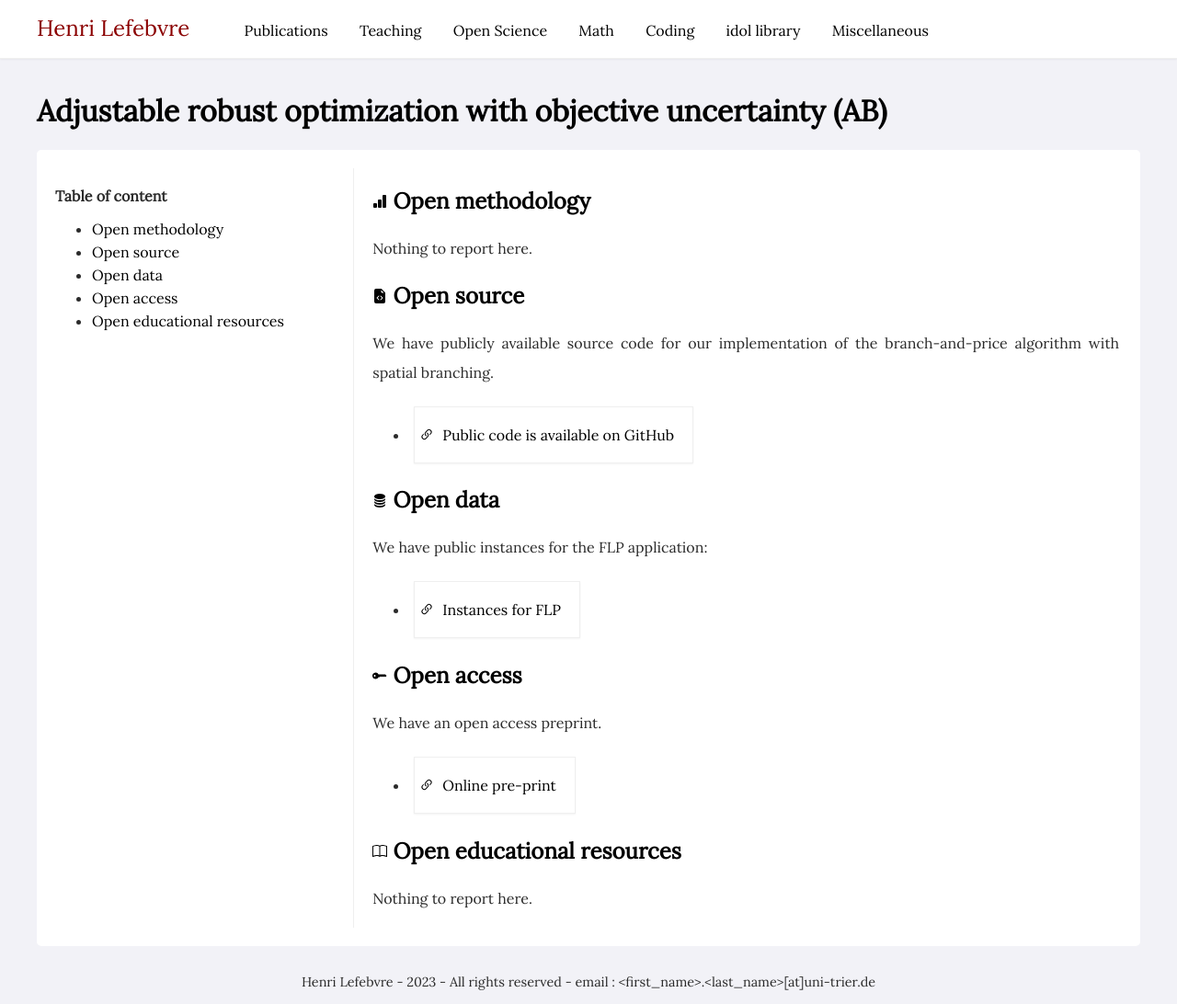
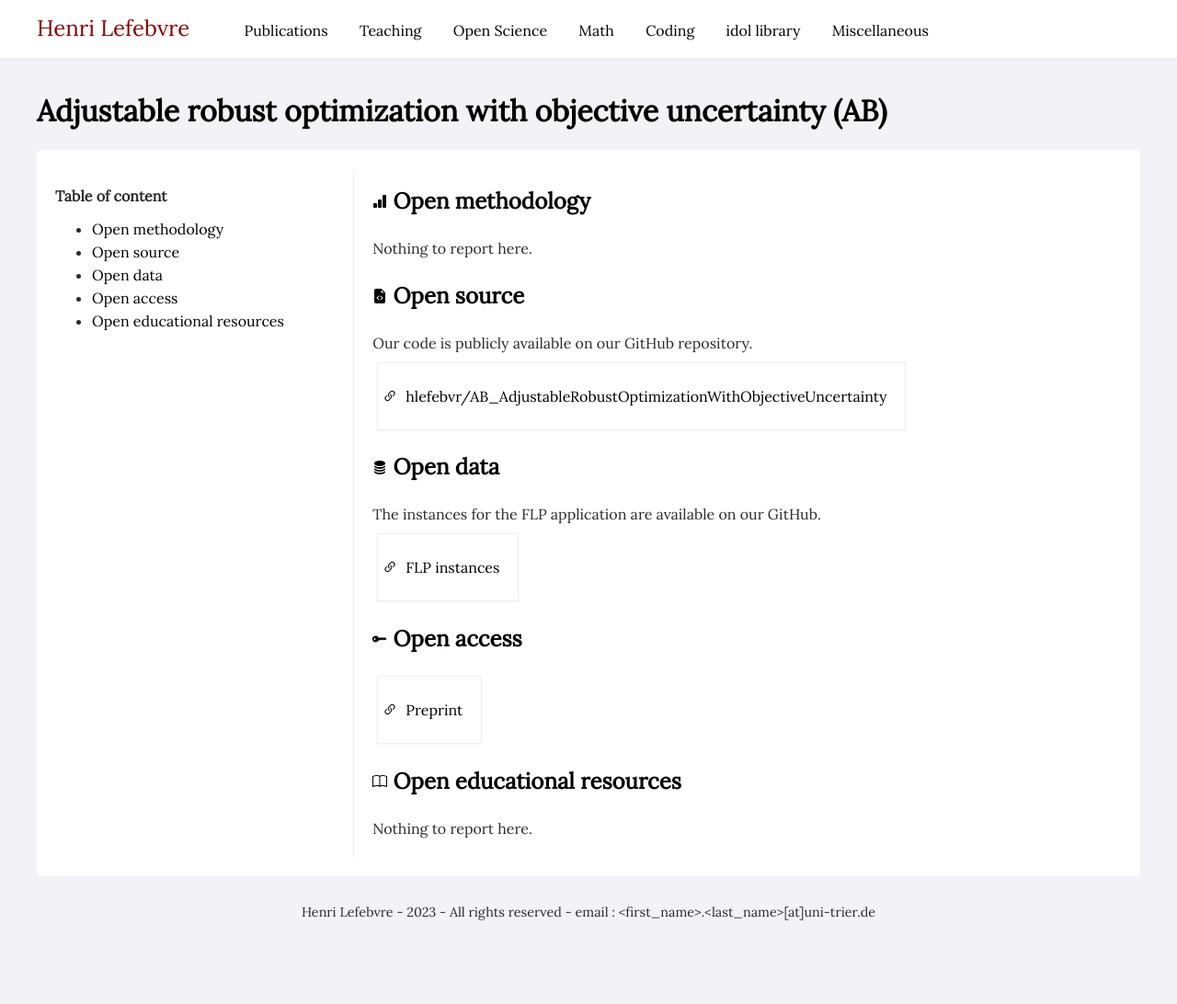
Before and after one commit to hlefebvr/hlefebvr.github.io, a Jekyll site: the page built from open-science/AB/index.html, in a window 1280 px wide. Shown: the whole page at 92% size. Built offline with Jekyll 4.4.1, drawn with Linux system fonts in a browser that asks for light colours; nearby versions of some CDN libraries; comment, search, counter and statistics services are not loaded; a style sheet for code colours, icons or effects is not loaded; after the commit the page ends 1016 px from its top, so only the background shows below that.

Commit message:
minor improvements for existing open-science projects

```diff
--- a/open-science/AB/index.html
+++ b/open-science/AB/index.html
@@ -6,22 +6,16 @@ open_methodology: >
     Nothing to report here.
 
 open_source: >
-    We have publicly available source code for our implementation of the branch-and-price algorithm with spatial branching.
-    <ul>
-        <li><a href="https://github.com/hlefebvr/AB_AdjustableRobustOptimizationWithObjectiveUncertainty" class="attachment attachment-link">Public code is available on GitHub</a></li>
-    </ul>
+  Our code is publicly available on our GitHub repository. <br />
+  <a href="https://github.com/hlefebvr/AB_AdjustableRobustOptimizationWithObjectiveUncertainty" target="_blank" class="attachment attachment-link">hlefebvr/AB_AdjustableRobustOptimizationWithObjectiveUncertainty</a>
 
 open_data: >
-    We have public instances for the FLP application:
-    <ul>
-        <li><a href="https://github.com/hlefebvr/AB_AdjustableRobustOptimizationWithObjectiveUncertainty/tree/main/FLP/data" class="attachment attachment-link">Instances for FLP</a></li>
-    </ul>
+    The instances for the FLP application are available on our GitHub.
+    <br />
+    <a href="https://github.com/hlefebvr/AB_AdjustableRobustOptimizationWithObjectiveUncertainty/tree/main/FLP/data" class="attachment attachment-link">FLP instances</a>
 
 open_access: >
-    We have an open access preprint.
-    <ul>
-        <li><a href="https://inria.hal.science/hal-03371438/document" class="attachment attachment-link">Online pre-print</a></li>
-    </ul>
+    <a href="https://optimization-online.org/?p=17567" target="_blank" class="attachment attachment-link">Preprint</a>
 
 open_education: >
     Nothing to report here.
--- a/open-science/AC/index.html
+++ b/open-science/AC/index.html
@@ -9,19 +9,20 @@ open_methodology: >
     <a href="DisruptionFLP/methodology.render.Rmd" target="_blank" class="attachment attachment-download">DisruptionFLP: R markdown source</a>
 
 open_source: >
-    <i>This is a work in progress. Contact me via email if needed.</i>
+    Nothing to report here.
 
 open_data: >
     We have public instances and open raw experimental results. The columns in <code>.csv</code> files are explained in the corresponding public rmarkdown (see open methodology) while the instances format is explained in <code>README.md</code> files in the associated <code>.zip</code>.
     <br />
     <a href="DisruptionFLP/instances.zip" class="attachment attachment-download">DisruptionFLP/instances.zip</a>
+    <br />
     <a href="DisruptionFLP/results_ccg_DisruptionFLP.csv" class="attachment attachment-download">DisruptionFLP/results_ccg_DisruptionFLP.csv</a>
     <a href="DisruptionFLP/results_benders_DisruptionFLP.csv" class="attachment attachment-download">DisruptionFLP/results_benders_DisruptionFLP.csv</a>
 
 open_access: >
     We have open access preprint.
     <br />
-    <a href="https://www.researchgate.net/profile/Henri-Lefebvre-2/publication/356537304_Adaptive_robust_optimization_with_discrete_uncertainty/links/619fb7e73068c54fa51cf2b9/Adaptive-robust-optimization-with-discrete-uncertainty.pdf" target="_blank" class="attachment attachment-link">preprint</a>
+    <a href="https://optimization-online.org/?p=18343" target="_blank" class="attachment attachment-link">preprint</a>
 
 open_education: >
     <ul>
```
